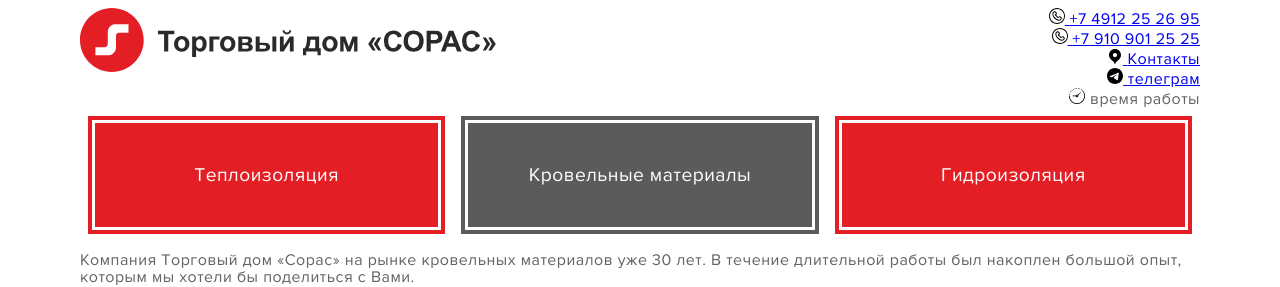
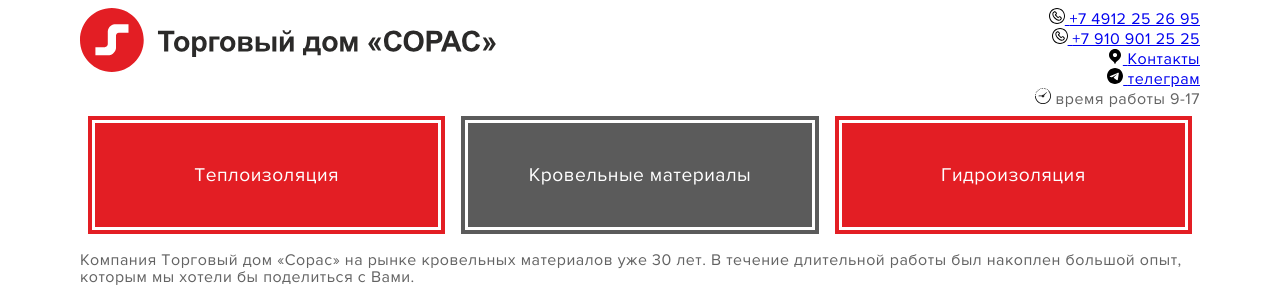
Before and after one commit to tdsoras/vizitka, a Jekyll site: the page built from index.md, in a window 1280 px wide. Shown: the top 287 px of the page. Built offline with Jekyll 4.4.1, drawn with Linux system fonts in a browser that asks for light colours; part of the change alters nothing that is shown.

```diff
--- a/_config.yml
+++ b/_config.yml
@@ -22,15 +22,15 @@ contacts:
     description:
 
   - link: ''
-    name: 'время работы'
+    name: 'время работы 9-17'
     icon: time
-    description:  '9-17'
+    description:  ''
 
 
 blocks:
   - name: Теплоизоляция
     shade : red
-    link: '#teplo'
+    link: '#'
 
   - name: Кровельные материалы
     shade : gray
```
